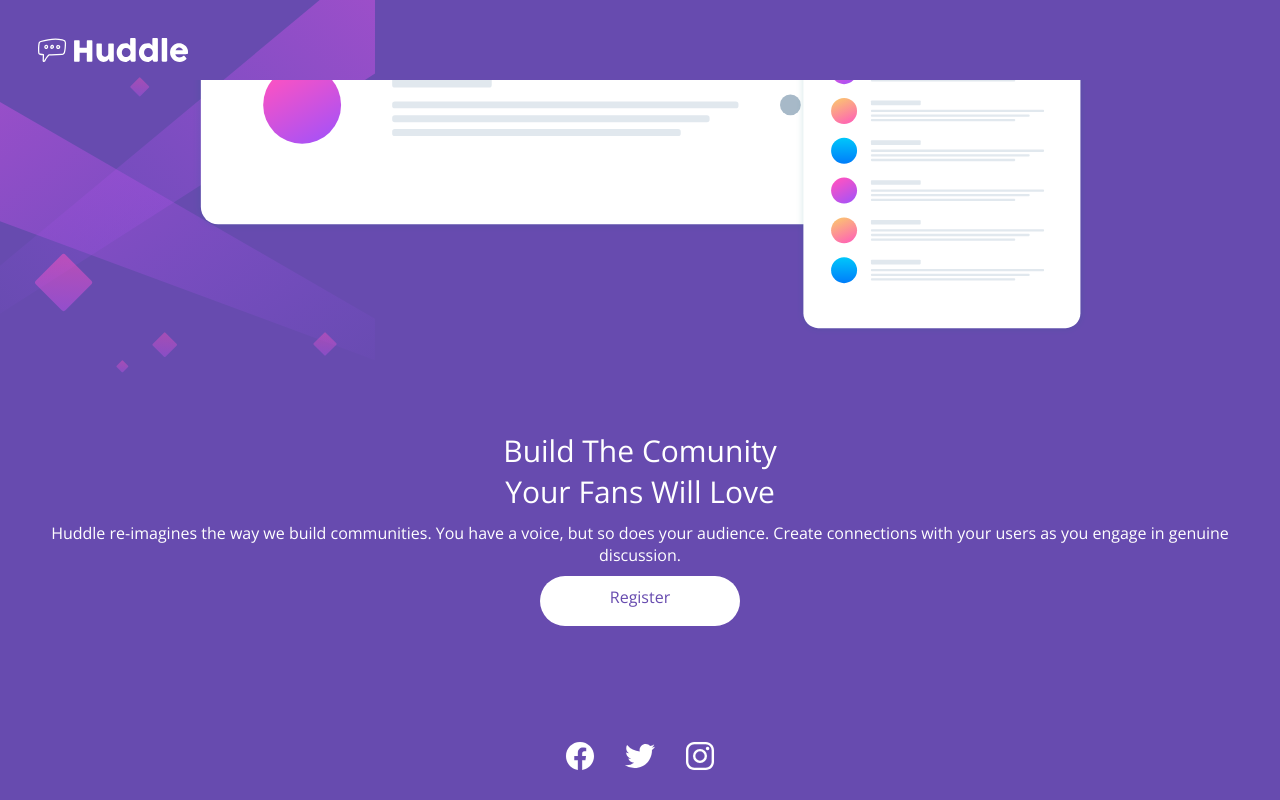
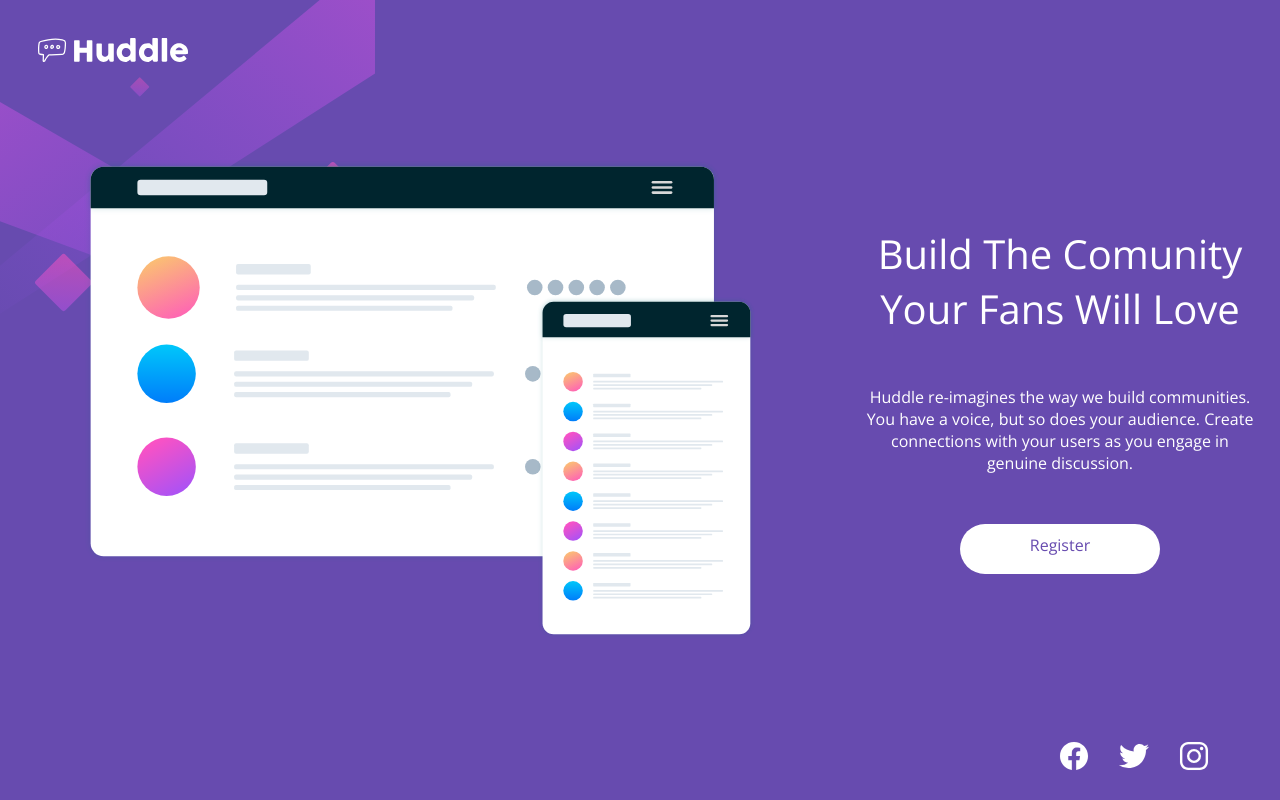
Before and after one commit to Kashaf-Shahraaz/Huddle_challenge, a plain HTML site: page index.html in a window 1280 px wide. Drawn offline with nearby package versions, Linux system fonts and the light colour scheme.

Commit message:
final commit

```diff
--- a/style.css
+++ b/style.css
@@ -12,6 +12,7 @@ body{
     background-repeat: no-repeat;
 }
 .logo{
+
     height: 10%;
     width: 100vw;
 }
@@ -23,6 +24,7 @@ body{
     height: 80%;
 }
 .mockup{
+
     height: 40%;
     background-image: url(images/illustration-mockups.svg);
     background-repeat: no-repeat;
@@ -30,7 +32,7 @@ body{
     background-position: bottom;
 }
 .description{
-    /* background-color: lightcoral; */
+
     height: 60%;
     font-family: 'Open Sans', sans-serif;
     display: flex;
@@ -38,10 +40,8 @@ body{
     align-items: center;
     flex-direction: column;
     padding: 0 10px;
-
 }
 h1{
-
     color: white;
     font-weight: 500;
     font-size: 30px;
@@ -62,14 +62,7 @@ p{
     text-align: center;
     border-radius: 30px;
     padding: 10px;
-
-
 }
-
-
-
-
-
 footer{
    height: 10%;
    position: absolute;
@@ -82,3 +75,50 @@ footer{
    font-size: 32px;
    color: white;
 }
+
+/* Desktop version */
+
+@media only screen and (min-width: 992px) {
+
+body{
+    background-size: ;
+    height: 100vh;
+    width: 100vw;
+
+}
+
+   .Container{
+     display: flex;
+     width: 100vw;
+     /* padding: 50px 50px 0 50px; */
+   }
+   .mockup {
+    height: 100%;
+    flex: 2;
+    background-position: center;
+    background-size: 80%;
+  }
+  .description {
+    height: 100%;
+    flex: 1;
+    gap:40px;
+  }
+  h1{
+    color: white;
+    font-weight: 500;
+    font-size: 40px;
+
+  }
+p{
+    align-items: ;
+}
+
+  .button{
+    /* margin: auto; */
+  }
+footer{
+    text-align: end;
+    padding-right: 70px;
+}
+
+}
```
